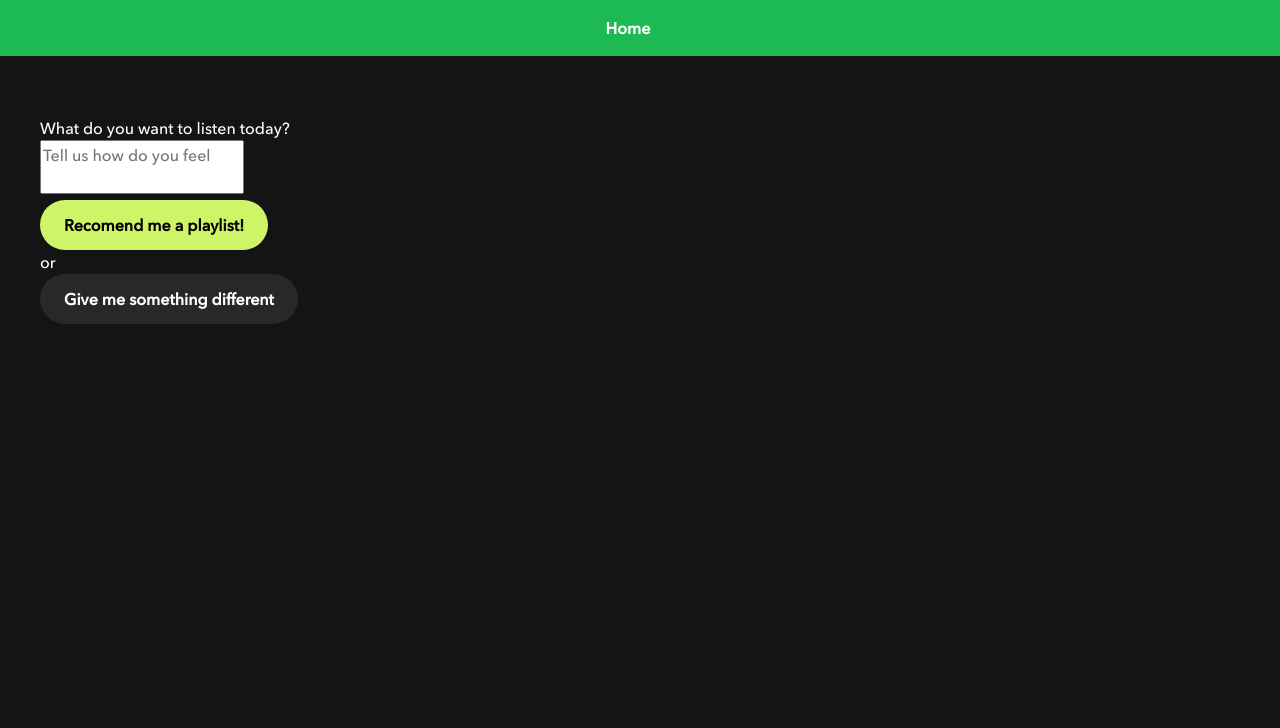
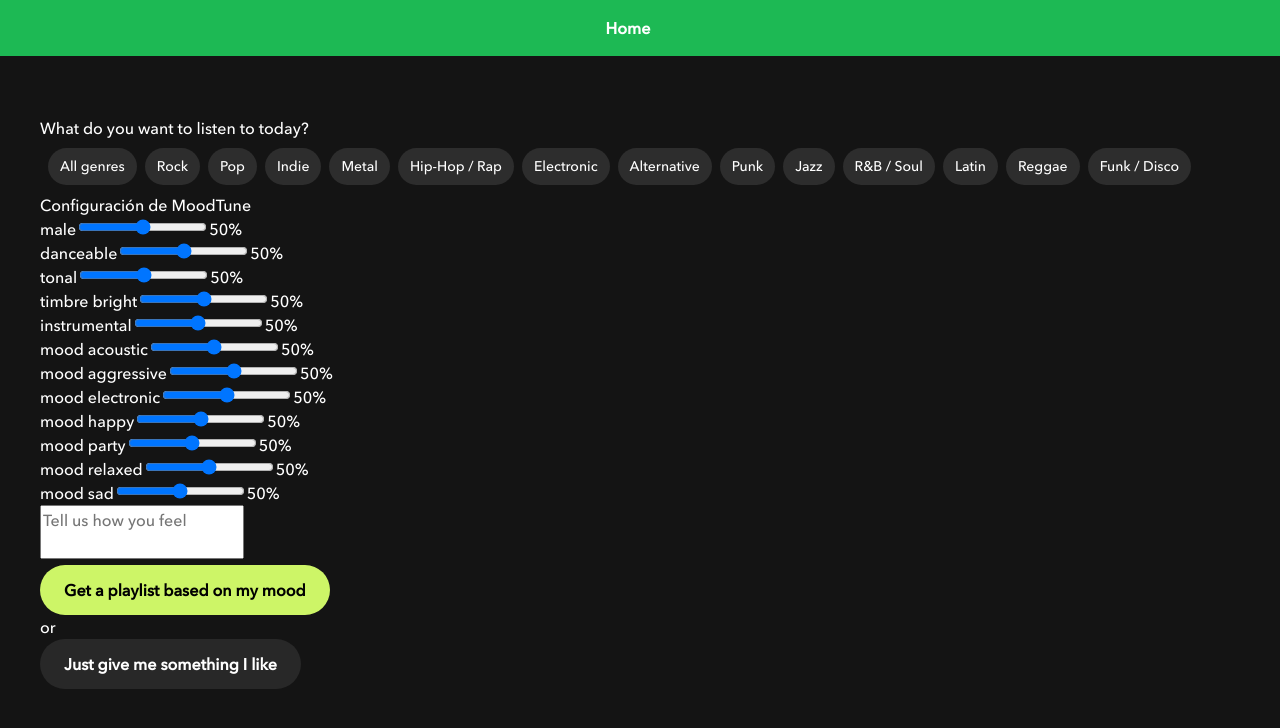
Before and after one commit to mezcolantriz/mood_tune_front, a React (Vite) app: page / in a window 1280 px wide. Shown: the top 728 px of the page. Built offline with nearby package versions, Linux system fonts and the light colour scheme; no server answers; sample sign-in values are in the browser's storage.

Commit message:
add settings form

```diff
--- /dev/null
+++ b/src/components/MoodForm/GenreFilter.scss
@@ -0,0 +1,35 @@
+.genre-filters {
+    display: flex;
+    flex-wrap: wrap;
+    gap: 8px;
+    padding: 8px;
+
+    &__item {
+      display: flex;
+      flex-wrap: wrap;
+      gap: 8px;
+    }
+
+    &__genre {
+      padding: 8px 12px;
+      border-radius: 20px;
+      background-color: #2d2d2d;
+      color: #fff;
+      font-size: 14px;
+      cursor: pointer;
+      transition: background-color 0.3s ease, color 0.3s ease;
+
+      &:hover {
+        background-color: #444;
+      }
+
+      &.selected {
+        background-color: #1db954;
+        color: #000;
+      }
+    }
+
+    .hidden {
+      display: none;
+    }
+  }
--- /dev/null
+++ b/src/components/MoodForm/GenreFilter.tsx
@@ -0,0 +1,62 @@
+import "./GenreFilter.scss";
+
+type GenreFilterProps = {
+    selectedGenres: string[];
+    setSelectedGenres: React.Dispatch<React.SetStateAction<string[]>>;
+  };
+
+  const genreGroups: Record<string, string[]> = {
+    "All genres": [],
+    "Rock": ["rock", "hard", "heavy", "alternative", "progressive", "classic", "indie", "postrock", "garage", "grunge", "stoner"],
+    "Pop": ["pop", "synthpop", "electropop", "dancepop", "indiepop", "powerpop", "britpop"],
+    "Indie": ["indie", "indiepop", "indietronica", "folkrock", "lofi", "shoegaze"],
+    "Metal": ["metal", "metalcore", "death", "black", "thrash", "doom", "grindcore", "numetal", "symphonic", "sludge", "gothic"],
+    "Hip-Hop / Rap": ["hiphop", "rap", "trap", "gangsta", "crunk", "grime", "freestyle"],
+    "Electronic": ["electronic", "electro", "house", "techno", "trance", "dubstep", "synthwave", "dnb", "industrial", "idm"],
+    "Alternative": ["alternative", "experimental", "psychedelic", "postpunk", "newwave", "darkwave"],
+    "Punk": ["punk", "hardcore", "posthardcore", "screamo", "emo"],
+    "Jazz": ["jazz", "blues", "swing", "fusion", "bigband", "bebop"],
+    "R&B / Soul": ["rnb", "soul", "neosoul", "funk", "motown", "gospel"],
+    "Latin": ["latin", "reggaeton", "salsa", "bachata", "tango", "mariachi"],
+    "Reggae": ["reggae", "roots", "dancehall", "dub"],
+    "Funk / Disco": ["funk", "disco", "boogie", "groove", "soulful", "rhythm"]
+  };
+
+  export default function GenreFilter({ selectedGenres, setSelectedGenres }: GenreFilterProps) {
+    const handleCheckboxChange = (genre: string) => {
+      if (genre === "All genres") {
+        setSelectedGenres(["All genres"]);
+      } else {
+        let updatedSelection;
+        if (selectedGenres.includes(genre)) {
+          updatedSelection = selectedGenres.filter((g) => g !== genre);
+        } else {
+          updatedSelection = [...selectedGenres.filter((g) => g !== "All genres"), genre];
+        }
+        setSelectedGenres(updatedSelection.length > 0 ? updatedSelection : ["All genres"]);
+      }
+    };
+
+    return (
+      <div className="genre-filters">
+        <div className="genre-filters__item">
+          {Object.keys(genreGroups).map((genre) => (
+            <label
+              key={genre}
+              className={`genre-filters__genre ${
+                selectedGenres.includes(genre) ? "selected" : ""
+              }`}
+            >
+              <input
+                type="checkbox"
+                checked={selectedGenres.includes(genre)}
+                onChange={() => handleCheckboxChange(genre)}
+                className="hidden"
+              />
+              {genre}
+            </label>
+          ))}
+        </div>
+      </div>
+    );
+}
--- a/src/components/MoodForm/MoodForm.tsx
+++ b/src/components/MoodForm/MoodForm.tsx
@@ -1,40 +1,47 @@
 import { useState, FormEvent } from "react";
 import Button from "../Button/Button";
 import { Textarea } from "../Textarea/Textarea";
+import GenreFilter from "./GenreFilter";
+import Settings from "./Settings";
 
 interface MoodTuneFormProps {
-    onAnalyzeMood: (moodText: string, genre?: string) => void;
-    onGetSurprisePlaylist: () => void;
-  }
+  onAnalyzeMood: (moodText: string, genres?: string[]) => void;
+  onGetSurprisePlaylist: () => void;
+}
 
 const MoodForm = ({ onAnalyzeMood, onGetSurprisePlaylist }: MoodTuneFormProps) => {
   const [moodText, setMoodText] = useState("");
+  const [selectedGenres, setSelectedGenres] = useState<string[]>(["Todos"]);
 
   const handleSubmit = (e: FormEvent<HTMLFormElement>) => {
     e.preventDefault();
     if (moodText.trim() !== "") {
-      onAnalyzeMood(moodText);
+      const genresToSend = selectedGenres.includes("Todos") ? [] : selectedGenres;
+      onAnalyzeMood(moodText, genresToSend);
     }
   };
 
   return (
     <div>
-      <h2>What do you want to listen today?</h2>
+      <h2>What do you want to listen to today?</h2>
       <form onSubmit={handleSubmit}>
+        <GenreFilter selectedGenres={selectedGenres} setSelectedGenres={setSelectedGenres} />
+        <Settings />
         <div>
           <Textarea
             id="moodText"
             value={moodText}
             onChange={(e) => setMoodText(e.target.value)}
-            placeholder="Tell us how do you feel"
+            placeholder="Tell us how you feel"
           />
         </div>
 
-        <Button type="submit" variant="primary" text="Recomend me a playlist!"/>
+        <Button type="submit" variant="primary" text="Get a playlist based on my mood" />
       </form>
+
       <span>or</span>
       <div>
-        <Button type="button" variant="secondary" onClick={onGetSurprisePlaylist} text="Give me something different" />
+        <Button type="button" variant="secondary" onClick={onGetSurprisePlaylist} text="Just give me something I like" />
       </div>
     </div>
   );
--- /dev/null
+++ b/src/components/MoodForm/Settings.tsx
@@ -0,0 +1,73 @@
+import { useState, useEffect } from "react";
+
+const SETTINGS = [
+  "male",
+  "danceable",
+  "tonal",
+  "timbre_bright",
+  "instrumental",
+  "mood_acoustic",
+  "mood_aggressive",
+  "mood_electronic",
+  "mood_happy",
+  "mood_party",
+  "mood_relaxed",
+  "mood_sad",
+];
+
+const Settings = () => {
+  const [preferences, setPreferences] = useState<{ [key: string]: number }>({});
+
+  // Cargar preferencias desde localStorage al iniciar
+  useEffect(() => {
+    const savedPreferences = localStorage.getItem("moodtune_settings");
+    if (savedPreferences) {
+      setPreferences(JSON.parse(savedPreferences));
+    } else {
+      const defaultPreferences = SETTINGS.reduce((acc, setting) => {
+        acc[setting] = 50; // Valor por defecto
+        return acc;
+      }, {} as { [key: string]: number });
+      setPreferences(defaultPreferences);
+    }
+  }, []);
+
+  // Guardar automáticamente cuando cambian los valores
+  useEffect(() => {
+    if (Object.keys(preferences).length > 0) {
+      localStorage.setItem("moodtune_settings", JSON.stringify(preferences));
+    }
+  }, [preferences]); // Se ejecuta cada vez que `preferences` cambia
+
+  // Manejar cambio en sliders
+  const handleChange = (setting: string, value: number) => {
+    setPreferences((prev) => ({
+      ...prev,
+      [setting]: value,
+    }));
+  };
+
+  return (
+    <div className="p-6 bg-gray-900 text-white rounded-2xl shadow-lg max-w-lg mx-auto">
+      <h2 className="text-xl font-bold mb-4">Configuración de MoodTune</h2>
+      {SETTINGS.map((setting) => (
+        <div key={setting} className="mb-4">
+          <label className="block mb-1 text-sm capitalize">
+            {setting.replace("_", " ")}
+          </label>
+          <input
+            type="range"
+            min="0"
+            max="100"
+            value={preferences[setting] || 50}
+            onChange={(e) => handleChange(setting, Number(e.target.value))}
+            className="w-full cursor-pointer"
+          />
+          <span className="text-sm">{preferences[setting]}%</span>
+        </div>
+      ))}
+    </div>
+  );
+};
+
+export default Settings;
```
